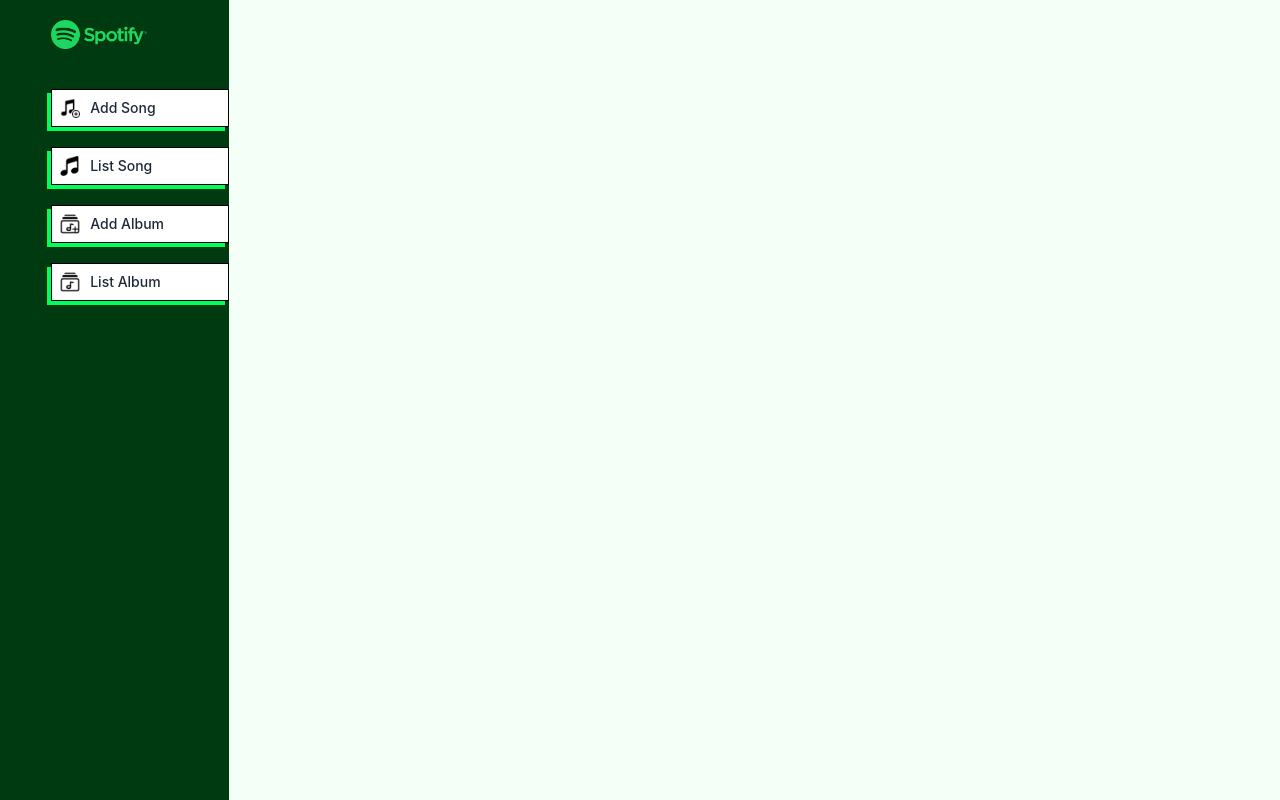
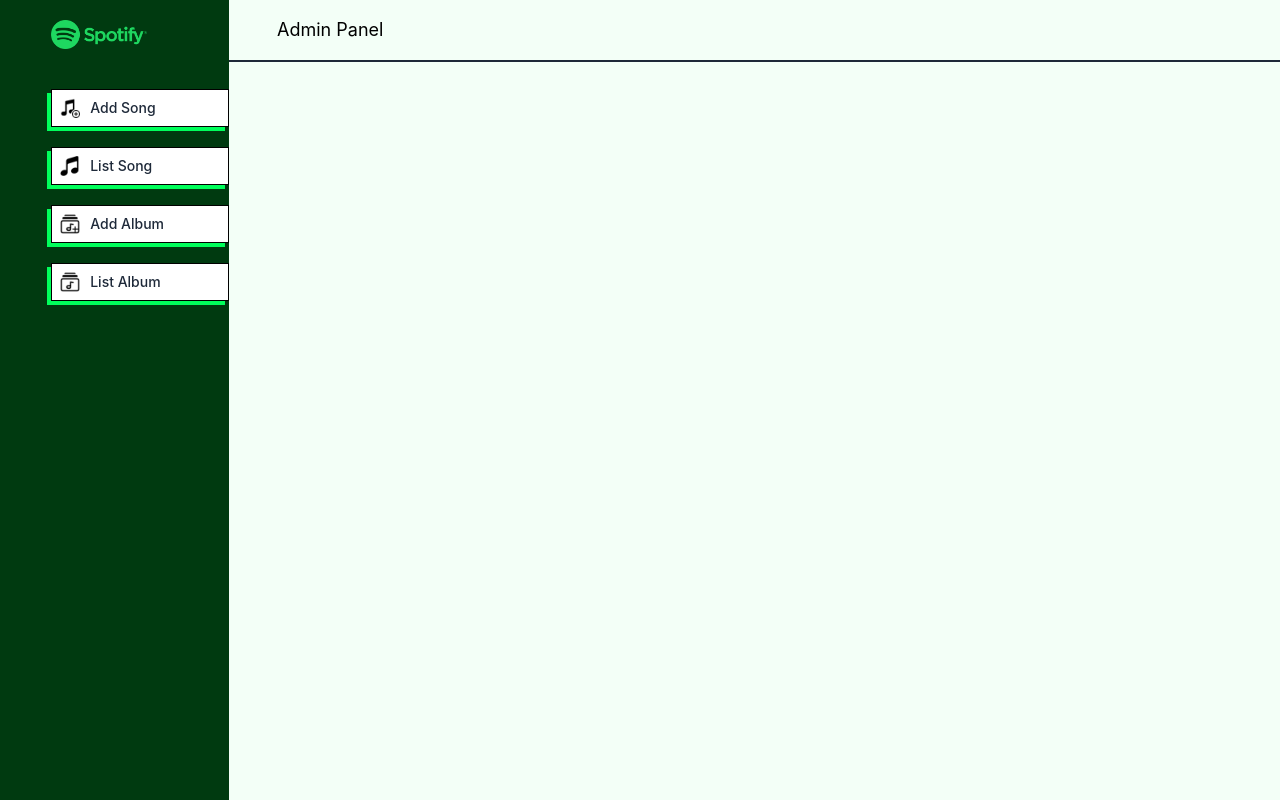
Before and after one commit to omprakash8788/SoundVibe, a React (Vite) app in the folder admin-panel/: page / in a window 1280 px wide. Built offline with nearby package versions, Linux system fonts and the light colour scheme.

Commit message:
navbarlayout setup

```diff
--- a/admin-panel/src/App.tsx
+++ b/admin-panel/src/App.tsx
@@ -5,6 +5,7 @@
 import ListSong from "./pages/ListSong";
 import ListAlbum from "./pages/ListAlbum";
 import Sidebar from "./components/Sidebar";
+import Navbar from "./components/Navbar";
 
 const App = () => {
   return (
@@ -13,6 +14,7 @@
         <ToastContainer />
         <Sidebar />
         <div className="flex-1 h-screen overflow-y-scroll bg-[#f3fff7]">
+          <Navbar/>
           <div className="pt-8 pl-5 sm:pt-12 sm:pl-12">
             <Routes>
               <Route path="/add-song" element={<AddSong />} />
--- /dev/null
+++ b/admin-panel/src/components/Navbar.tsx
@@ -0,0 +1,8 @@
+const Navbar = () => {
+  return (
+    <div className="navbar w-full border-b-2 border-gray-800 px-5 sm:px-12 py-4 text-lg">
+        <p>Admin Panel</p>
+    </div>
+  )
+}
+export default Navbar
```
